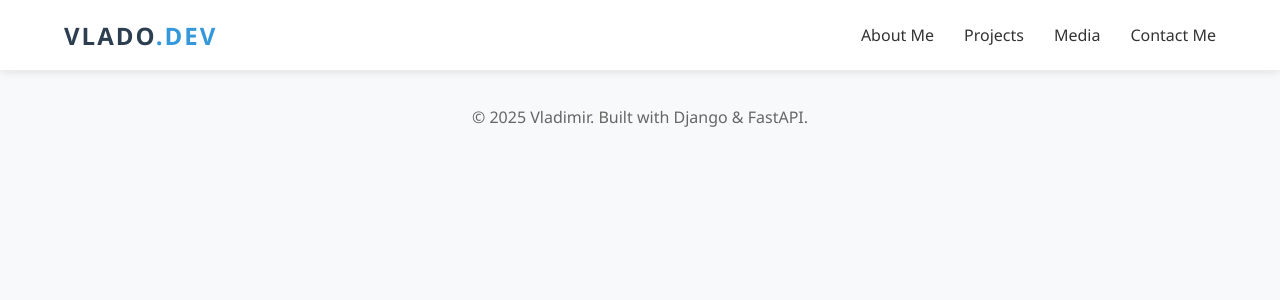
After one commit to Veselin15/Web_Portfolio, a Django app: template templates/portfolio/base.html in a window 1280 px wide. The commit adds this page. Shown: the top 300 px of the page. Run offline with Django 5.2, Linux system fonts and the light colour scheme; the template is opened without the code that fills it, so the values that code supplies are empty; parts of the project's set-up code (start-up, migrations or seed data) failed here and were passed over.

Commit message:
html: base, index, js: script.js css: style.css updated

```diff
--- a/Web_Portfolio/urls.py
+++ b/Web_Portfolio/urls.py
@@ -18,7 +18,6 @@ from django.contrib import admin
 from django.urls import path, include
 from django.conf import settings
 from django.conf.urls.static import static
-
 urlpatterns = [
     path('admin/', admin.site.urls),
     path('', include('portfolio.urls')), # Connects the portfolio app
@@ -27,3 +26,4 @@ urlpatterns = [
 # Enable media file serving during development
 if settings.DEBUG:
     urlpatterns += static(settings.MEDIA_URL, document_root=settings.MEDIA_ROOT)
+    urlpatterns += static(settings.STATIC_URL, document_root=settings.STATIC_ROOT)
--- a/portfolio/models.py
+++ b/portfolio/models.py
@@ -9,9 +9,9 @@ class Project(models.Model):
     title = models.CharField(max_length=200)
     description = models.TextField()
     image = models.ImageField(upload_to='projects/', blank=True, null=True)
-    url = models.URLField(blank=True)
+    url = models.URLField(blank=True, null=True)
     created_at = models.DateTimeField(auto_now_add=True)
-    tech_stack = models.CharField(max_length=200, blank=True)
+    tech_stack = models.CharField(max_length=200, blank=True, null=True)
 
     class Meta:
         ordering = ['-created_at']  # Newest projects first
--- /dev/null
+++ b/static/portfolio/script.js
@@ -0,0 +1,53 @@
+/* portfolio/static/portfolio/script.js */
+
+async function sendMessage() {
+    const inputField = document.getElementById('user-input');
+    const chatWindow = document.getElementById('chat-window');
+    const message = inputField.value;
+
+    if (!message) return;
+
+    // Show User Message
+    chatWindow.innerHTML += `<div class="msg user">${message}</div>`;
+    inputField.value = '';
+    chatWindow.scrollTop = chatWindow.scrollHeight;
+
+    // Call API
+    try {
+        const response = await fetch(`http://localhost:8001/api/chat?message=${encodeURIComponent(message)}`, {
+            method: 'POST'
+        });
+        const data = await response.json();
+        const taskId = data.task_id;
+
+        chatWindow.innerHTML += `<div class="msg bot" id="temp-${taskId}"><i>Thinking...</i></div>`;
+        chatWindow.scrollTop = chatWindow.scrollHeight;
+
+        // Start Polling
+        pollResult(taskId);
+
+    } catch (error) {
+        console.error(error);
+        chatWindow.innerHTML += `<div class="msg bot" style="color:red;">Error connecting to API.</div>`;
+    }
+}
+
+async function pollResult(taskId) {
+    const tempMsg = document.getElementById(`temp-${taskId}`);
+
+    const interval = setInterval(async () => {
+        try {
+            const res = await fetch(`http://localhost:8001/api/status/${taskId}`);
+            const data = await res.json();
+
+            if (data.status === 'Done') {
+                tempMsg.innerHTML = data.result;
+                tempMsg.style.fontStyle = 'normal';
+                clearInterval(interval);
+            }
+        } catch (e) {
+            console.error("Polling error", e);
+            clearInterval(interval);
+        }
+    }, 1000);
+}
--- /dev/null
+++ b/static/portfolio/style.css
@@ -0,0 +1,156 @@
+/* portfolio/static/portfolio/style.css */
+
+:root {
+    --primary-color: #2c3e50;
+    --accent-color: #3498db;
+    --light-bg: #f8f9fa;
+    --white: #ffffff;
+    --text-color: #333;
+}
+
+html {
+    scroll-behavior: smooth;
+}
+
+body {
+    font-family: 'Segoe UI', Tahoma, Geneva, Verdana, sans-serif;
+    background-color: var(--light-bg);
+    color: var(--text-color);
+    margin: 0;
+    padding-top: 70px;
+}
+
+/* NAVIGATION */
+nav {
+    position: fixed;
+    top: 0;
+    left: 0;
+    width: 100%;
+    background: var(--white);
+    box-shadow: 0 2px 10px rgba(0,0,0,0.1);
+    z-index: 1000;
+    display: flex;
+    justify-content: space-between;
+    align-items: center;
+    padding: 0 5%;
+    box-sizing: border-box;
+    height: 70px;
+}
+
+.logo {
+    font-size: 1.5rem;
+    font-weight: bold;
+    color: var(--primary-color);
+    text-transform: uppercase;
+    letter-spacing: 2px;
+}
+
+.nav-links {
+    list-style: none;
+    display: flex;
+    gap: 30px;
+}
+
+.nav-links a {
+    text-decoration: none;
+    color: var(--text-color);
+    font-weight: 500;
+    transition: color 0.3s;
+}
+
+.nav-links a:hover {
+    color: var(--accent-color);
+}
+
+/* SECTIONS */
+section {
+    padding: 80px 20px;
+    max-width: 1000px;
+    margin: 0 auto;
+}
+
+h2 {
+    font-size: 2.5rem;
+    color: var(--primary-color);
+    margin-bottom: 40px;
+    text-align: center;
+    position: relative;
+}
+
+h2::after {
+    content: '';
+    display: block;
+    width: 60px;
+    height: 4px;
+    background: var(--accent-color);
+    margin: 10px auto 0;
+    border-radius: 2px;
+}
+
+/* ABOUT ME */
+.about-content {
+    display: flex;
+    gap: 40px;
+    align-items: center;
+    flex-wrap: wrap;
+}
+.about-text { flex: 1; font-size: 1.1rem; line-height: 1.6; }
+.about-image {
+    width: 300px; height: 300px;
+    border-radius: 50%; object-fit: cover;
+    background-color: #ddd;
+    box-shadow: 0 10px 20px rgba(0,0,0,0.1);
+}
+
+/* PROJECTS */
+.project-grid {
+    display: grid;
+    grid-template-columns: repeat(auto-fit, minmax(300px, 1fr));
+    gap: 30px;
+}
+.project-card {
+    background: var(--white);
+    border-radius: 10px; overflow: hidden;
+    box-shadow: 0 5px 15px rgba(0,0,0,0.05);
+    transition: transform 0.3s;
+}
+.project-card:hover { transform: translateY(-5px); }
+.project-img { width: 100%; height: 200px; object-fit: cover; background: #eee; }
+.project-info { padding: 20px; }
+.tech-tag { background: #e3f2fd; color: #0d47a1; padding: 4px 8px; border-radius: 4px; font-size: 0.8rem; }
+.btn {
+    display: inline-block; margin-top: 15px; padding: 8px 20px;
+    background: var(--accent-color); color: white;
+    text-decoration: none; border-radius: 5px;
+}
+
+/* CONTACT */
+.contact-form {
+    max-width: 600px; margin: 0 auto;
+    background: var(--white); padding: 40px;
+    border-radius: 10px; box-shadow: 0 5px 15px rgba(0,0,0,0.05);
+}
+.form-group { margin-bottom: 20px; }
+.form-group label { display: block; margin-bottom: 8px; font-weight: bold; }
+.form-group input, .form-group textarea {
+    width: 100%; padding: 10px; border: 1px solid #ddd; border-radius: 5px; font-size: 1rem;
+}
+.submit-btn {
+    width: 100%; background: var(--primary-color); color: white;
+    border: none; padding: 15px; font-size: 1.1rem;
+    cursor: pointer; border-radius: 5px;
+}
+
+/* CHATBOT */
+.chat-section {
+    background: #e8f5e9; border-radius: 15px;
+    padding: 30px; margin-top: 20px; border: 1px solid #c8e6c9;
+}
+.chat-window {
+    background: white; height: 200px; overflow-y: auto;
+    padding: 15px; border-radius: 8px; border: 1px solid #ddd;
+    margin-bottom: 15px;
+}
+.msg { padding: 8px 12px; margin: 5px 0; border-radius: 15px; max-width: 80%; width: fit-content; }
+.msg.user { background: var(--accent-color); color: white; margin-left: auto; }
+.msg.bot { background: #f1f0f0; color: #333; }
--- /dev/null
+++ b/templates/portfolio/base.html
@@ -0,0 +1,34 @@
+{% load static %}
+<!DOCTYPE html>
+<html lang="en">
+<head>
+    <meta charset="UTF-8">
+    <meta name="viewport" content="width=device-width, initial-scale=1.0">
+    <title>{% block title %}Vladimir's Portfolio{% endblock %}</title>
+
+    <link rel="stylesheet" href="https://cdnjs.cloudflare.com/ajax/libs/font-awesome/6.0.0/css/all.min.css">
+
+    <link rel="stylesheet" href="{% static 'portfolio/style.css' %}">
+</head>
+<body>
+
+    <nav>
+        <div class="logo">Vlado<span style="color:var(--accent-color);">.Dev</span></div>
+        <ul class="nav-links">
+            <li><a href="#about">About Me</a></li>
+            <li><a href="#projects">Projects</a></li>
+            <li><a href="#media">Media</a></li>
+            <li><a href="#contact">Contact Me</a></li>
+        </ul>
+    </nav>
+
+    {% block content %}
+    {% endblock %}
+
+    <footer style="text-align:center; padding: 20px; color:#666;">
+        <p>&copy; 2025 Vladimir. Built with Django & FastAPI.</p>
+    </footer>
+
+    <script src="{% static 'portfolio/script.js' %}"></script>
+</body>
+</html>
```
Also changed, not shown: Web_Portfolio/settings.py (+5 -2 lines), templates/portfolio/index.html (+62 -118 lines).
